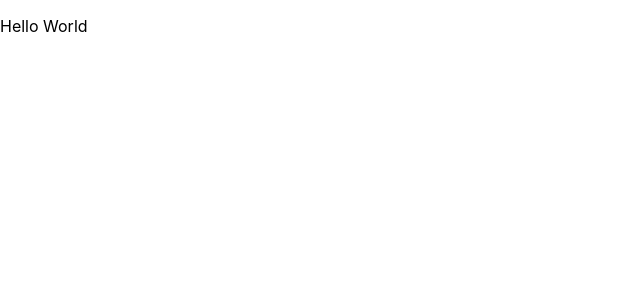
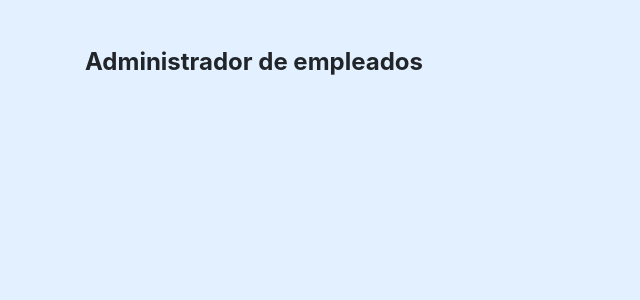
Before and after one commit to danielhipolito/Employee-Manager, a Next.js app: page / in a window 1280 px wide. Shown: the top 300 px of the page, without its empty margins (0-640 px from the left). Built offline with nearby package versions, Linux system fonts and the light colour scheme.

Commit message:
Added Layout Component

```diff
--- /dev/null
+++ b/components/Layout.js
@@ -0,0 +1,15 @@
+import Head from "next/head";
+
+const Layout = props => <>
+    <Head>
+        <title>Employees Manager</title>
+        <meta name="viewport" content="width=device-width, initial-scale=1" />
+        <meta charSet="utf-8" />
+        <link rel="shortcut icon" href="/employees.ico" />
+    </Head>
+    <div className="container">
+        {props.children}
+    </div>
+</>;
+
+export default Layout;
--- a/package.json
+++ b/package.json
@@ -8,6 +8,7 @@
     "start": "next start"
   },
   "dependencies": {
+    "bootstrap": "4.5.2",
     "next": "10.2.3",
     "react": "17.0.2",
     "react-dom": "17.0.2"
--- a/pages/_app.js
+++ b/pages/_app.js
@@ -1,4 +1,5 @@
 import '../styles/globals.css'
+import 'bootstrap/dist/css/bootstrap.min.css';
 
 function MyApp({ Component, pageProps }) {
   return <Component {...pageProps} />
--- a/pages/index.js
+++ b/pages/index.js
@@ -1,5 +1,9 @@
+import Layout from "../components/Layout";
+
 const Index = () => {
-    return <p> Hello World </p>
+    return <Layout>
+        <h1 className="h4 font-weight-bold mt-5 mb-2 text-gray-800"> Administrador de empleados </h1>
+    </Layout>
 };
 
 export default Index;
--- a/styles/globals.css
+++ b/styles/globals.css
@@ -12,5 +12,6 @@ a {
 }
 
 * {
+  background-color: #E2F0FF;
   box-sizing: border-box;
 }
```
Also changed, not shown: 2 other files (tests, documents, lock files or other folders).
